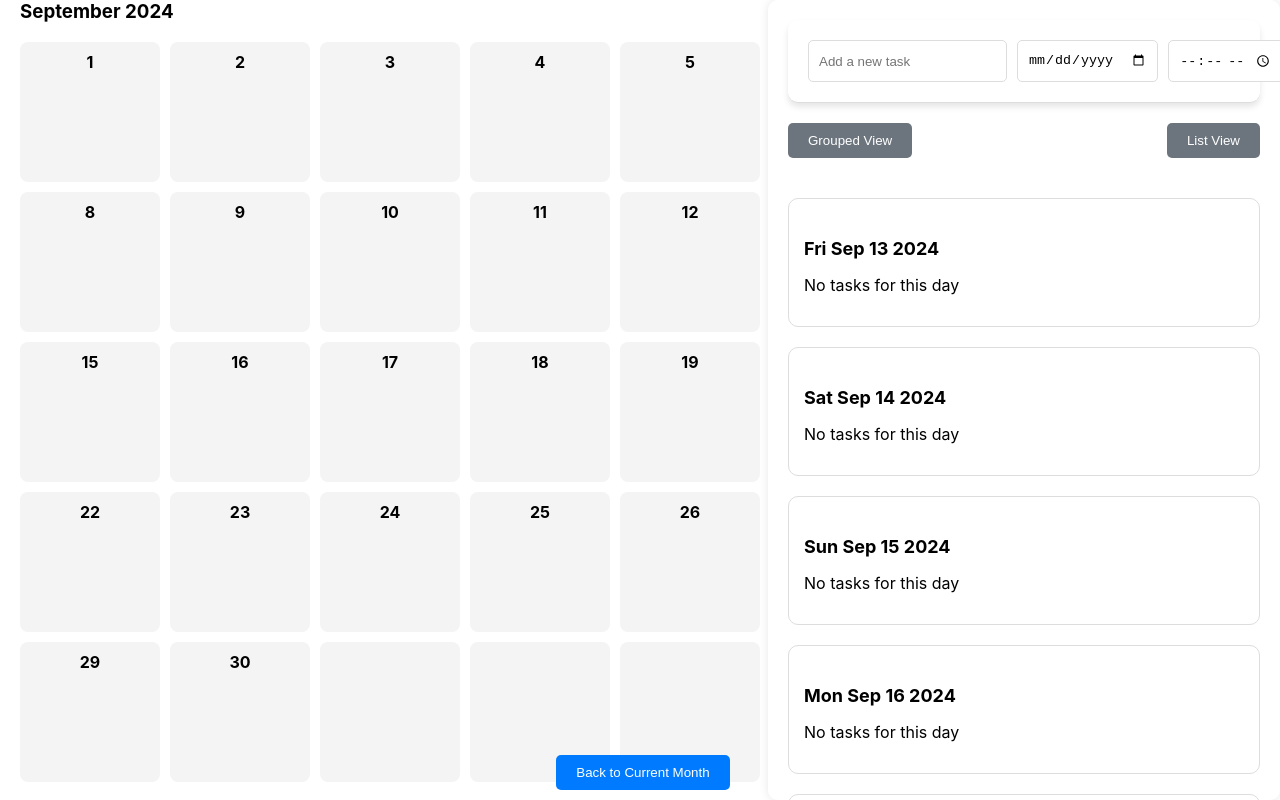
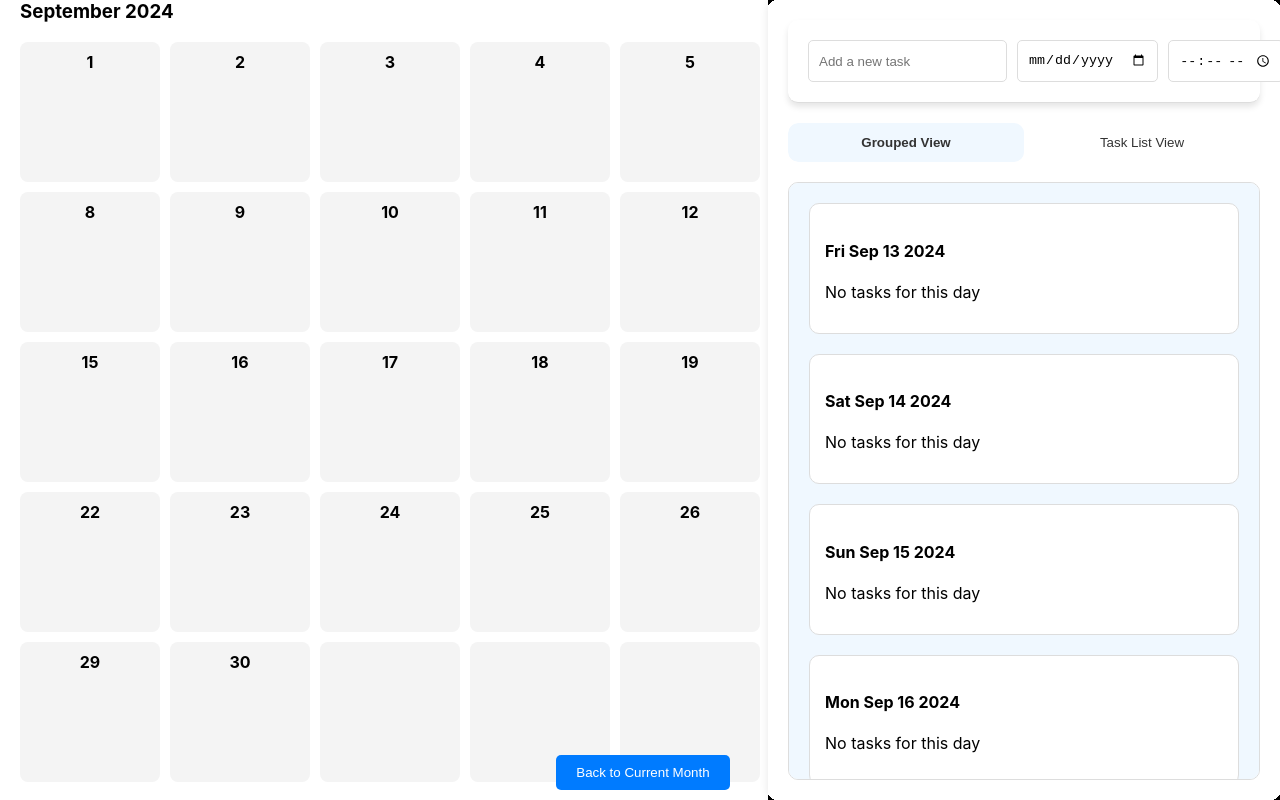
Before and after one commit to TuckTuckC/Calendar-Plus, a React (Create React App) app: page / in a window 1280 px wide. Built offline with nearby package versions, Linux system fonts and the light colour scheme; the HTML template or start-up script is replaced by a standard one.

Commit message:
removes all errors, all features work properly

```diff
--- a/src/App.js
+++ b/src/App.js
@@ -13,7 +13,11 @@ const App = () => {
 
   return (
     <div className="app-container">
-      <Calendar todoList={todoList} />
+      <Calendar
+        todoList={todoList}
+        setModalItem={setModalItem}
+        setModalVisibility={setModalVisibility}
+      />
       <TodoList
         todoList={todoList}
         setTodoList={setTodoList}
--- a/src/Components/Calendar/Calendar.jsx
+++ b/src/Components/Calendar/Calendar.jsx
@@ -1,9 +1,10 @@
 import React, { useEffect, useRef, useState } from 'react';
 import { shouldRenderTaskOnDate } from '../../hooks/controllers';
 import TodoItem from '../TodoItem/TodoItem';
+import Day from './Day';
 import './Calendar.css';
 
-const Calendar = ({ todoList }) => {
+const Calendar = ({ todoList, setModalItem, setModalVisibility }) => {
   const [monthOffsets, setMonthOffsets] = useState(Array.from({ length: 21 }, (_, i) => i - 10));
   const calendarRef = useRef(null);
   const currentDate = new Date();
@@ -68,14 +69,7 @@ const Calendar = ({ todoList }) => {
       const tasksForDay = todoList.filter((task) => shouldRenderTaskOnDate(task, currentDay));
 
       days.push(
-        <div key={`day-${year}-${month + 1}-${i}`} className="calendar-day">
-          <div className="day-number">{i}</div>
-          <div className="tasks-container">
-            {tasksForDay.length > 0 ? tasksForDay.map((task, index) => (
-              <TodoItem task={task} key={task.id} />
-            )) : <p></p>}
-          </div>
-        </div>
+        <Day currentDay={currentDay} tasksForDay={tasksForDay} setModalItem={setModalItem} setModalVisibility={setModalVisibility}/>
       );
     }
 
--- a/src/Components/Calendar/Day.jsx
+++ b/src/Components/Calendar/Day.jsx
@@ -1,26 +1,19 @@
 import React from 'react';
 import { useDrop } from 'react-dnd';
+import TodoItem from '../TodoItem/TodoItem';
 
-const Day = ({ currentDay, tasksForDay, onTaskDrop }) => {
-  const [, drop] = useDrop({
-    accept: 'task',
-    drop: (draggedTask) => {
-      onTaskDrop(draggedTask, currentDay);
-    },
-  });
+const Day = ({ currentDay, tasksForDay, setModalItem, setModalVisibility, onTaskDrop }) => {
 
   return (
-    <div ref={drop} className="calendar-day">
+    <div className="calendar-day">
       <div className="day-number">{currentDay.getDate()}</div>
       <div className="tasks-container">
         {tasksForDay.length > 0 ? (
           tasksForDay.map((task, index) => (
-            <div key={index} className="task">
-              {task.task}
-            </div>
+            <TodoItem task={task} setModalItem={setModalItem} setModalVisibility={setModalVisibility} />
           ))
         ) : (
-          <p>No tasks</p>
+          <p></p>
         )}
       </div>
     </div>
--- /dev/null
+++ b/src/Components/TodoItem/TodoItem.css
@@ -0,0 +1,17 @@
+.todo-item {
+    background-color: #f0f8ff;
+    padding: 10px;
+    border-radius: 5px;
+    margin-bottom: 10px;
+    border: 1px solid #ddd;
+    transition: background-color 0.3s ease;
+}
+
+.allDay {
+    background-color: #f8f0ff;
+}
+
+.todo-item:hover {
+    background-color: #d1ecff;
+    cursor: pointer;
+}
--- a/src/Components/TodoItem/TodoItemModal.jsx
+++ b/src/Components/TodoItem/TodoItemModal.jsx
@@ -12,6 +12,9 @@ function TodoItemModal({ modalVisibility, task, setModalVisibility, todoList, se
     if (!task) {
         return null; // If no task, render nothing
     }
+
+    console.log(taskName);
+
 
     const handleSave = () => {
         // Ensure the dueDate and dueTime are provided and create a Date object
--- a/src/Components/TodoList/TodoList.css
+++ b/src/Components/TodoList/TodoList.css
@@ -48,10 +48,59 @@
     background-color: #0056b3;
 }
 
-.todo-list {
-    margin-top: 20px;
+.view-toggle {
+    display: flex;
+    justify-content: space-between;
+    margin-bottom: 20px;
 }
 
+.view-toggle button {
+    padding: 10px 20px;
+    width: 50%;
+    height: 10vh;
+    background-color: #6c757d;
+    color: white;
+    border: none;
+    cursor: pointer;
+    transition: background-color 0.3s ease;
+}
+
+.view-toggle button:hover {
+    /* background-color: #cacaca; */
+    color: #333;
+}
+
+/* Scroll container for side-by-side views */
+/* Container for the side-by-side views */
+.scroll-container {
+    display: flex;
+    overflow-x: hidden; /* Horizontal scrolling between views */
+    width: 100%;
+    border: 1px solid #ddd;
+    border-radius: 10px;
+    box-sizing: border-box;
+    height: 100%; /* Set the height of the container */
+}
+
+/* Each view takes up 100% of the parent container width */
+.view-content {
+    flex: 0 0 100%; /* Each view takes full width, allowing horizontal scrolling */
+    padding: 20px;
+    box-sizing: border-box;
+    overflow-y: auto; /* Enable vertical scrolling inside each view */
+    scroll-behavior: smooth; /* Smooth vertical scrolling */
+}
+
+/* Styles for the grouped and list views */
+.grouped-view {
+    background-color: #f0f8ff;
+}
+
+.list-view {
+    background-color: #e6fff2;
+}
+
+/* Style each task category as before */
 .todo-category {
     background-color: #fff;
     padding: 15px;
@@ -60,71 +109,60 @@
     margin-bottom: 20px;
 }
 
-.todo-category h4 {
-    margin-bottom: 10px;
-    font-size: 18px;
+/* View toggle buttons */
+/* Container for view toggle buttons */
+.view-toggle {
+    position: relative;
+    display: flex;
+    justify-content: space-between;
+    margin-bottom: 20px;
+    height: 50px;
+    width: 100%;
+    border-radius: 10px;
+    overflow: hidden; /* Ensure the sliding effect stays within the bounds */
+}
+
+/* Common styles for both buttons */
+.view-toggle button {
+    position: relative;
+    z-index: 2; /* Ensure buttons are clickable on top of the sliding glass */
+    width: 50%;
+    height: 100%;
+    padding: 0;
+    background-color: transparent; /* No background color; the sliding effect will handle this */
+    color: #333;
+    border: none;
+    cursor: pointer;
+    transition: color 0.3s ease;
+}
+
+/* Active button */
+.view-toggle button.active {
+    color: #333; /* Change text color when active */
     font-weight: bold;
 }
 
-.todo-item {
-    background-color: #f0f8ff;
-    padding: 10px;
-    border-radius: 5px;
-    margin-bottom: 10px;
-    border: 1px solid #ddd;
-    transition: background-color 0.3s ease;
+/* Invisible box to simulate the sliding "glass" effect */
+.view-toggle::before {
+    content: '';
+    position: absolute;
+    top: 0;
+    left: 0;
+    width: 50%;
+    height: 100%;
+    background-color: #f0f8ff; /* Default color (Grouped View) */
+    border-radius: 10px;
+    transition: all 0.4s ease; /* Smooth sliding transition */
+    z-index: 1;
 }
 
-.todo-item:hover {
-    background-color: #d1ecff;
+/* When in Task List View, the background moves to the right */
+.view-toggle.active-list::before {
+    left: 50%;
+    background-color: #e6fff2; /* Color for Task List View */
 }
 
-.all-day-task {
-    background-color: #ffc1c1;
-    /* Different color for all-day tasks */
-    margin-top: 10px;
-    padding: 10px;
+/* Additional styles to make sure the buttons still look clickable */
+.view-toggle button:hover {
+    color: #fff;
 }
-
-/* Modal backdrop */
-.modal-backdrop {
-    position: fixed;
-    top: 0;
-    left: 0;
-    right: 0;
-    bottom: 0;
-    background: rgba(0, 0, 0, 0.5);
-    display: flex;
-    justify-content: center;
-    align-items: center;
-    z-index: 1000;
-}
-
-/* Modal content */
-.modal-content {
-    background: white;
-    padding: 20px;
-    border-radius: 8px;
-    box-shadow: 0 4px 8px rgba(0, 0, 0, 0.2);
-}
-
-/* View toggle buttons */
-.view-toggle {
-    display: flex;
-    justify-content: space-between;
-    margin-bottom: 20px;
-}
-
-.view-toggle button {
-    padding: 10px 20px;
-    background-color: #6c757d;
-    color: white;
-    border: none;
-    border-radius: 5px;
-    cursor: pointer;
-    transition: background-color 0.3s ease;
-}
-
-.view-toggle button:hover {
-    background-color: #5a6268;
-}
--- a/src/Components/TodoList/TodoList.jsx
+++ b/src/Components/TodoList/TodoList.jsx
@@ -1,4 +1,4 @@
-import React, { useState } from 'react';
+import React, { useState, useRef } from 'react';
 import './TodoList.css';
 import TodoItem from '../TodoItem/TodoItem';
 import { v4 as uuidv4 } from 'uuid';
@@ -9,8 +9,8 @@ const TodoList = ({ todoList, setTodoList, setModalItem, setModalVisibility }) =
   const [dueDate, setDueDate] = useState('');
   const [dueTime, setDueTime] = useState('');
   const [repeatOption, setRepeatOption] = useState('none');
-  const [isCustomModalOpen, setIsCustomModalOpen] = useState(false);
-  const [view, setView] = useState('grouped'); // New state to toggle between views
+  const scrollContainerRef = useRef(null); // Reference to scroll container
+  const [activeView, setActiveView] = useState('grouped'); // Track active view
 
   const handleAddTodo = () => {
     if (inputValue.trim() && dueDate) {
@@ -45,7 +45,7 @@ const TodoList = ({ todoList, setTodoList, setModalItem, setModalVisibility }) =
   };
 
   const groupedTasks = {};
-  const daysAhead = 30;
+  const daysAhead = 30; // Render 30 days ahead
   const today = new Date();
 
   todoList.forEach((task) => {
@@ -67,7 +67,7 @@ const TodoList = ({ todoList, setTodoList, setModalItem, setModalVisibility }) =
     }
   });
 
-  // View 1: Grouped by day
+  // Grouped view rendering (Render 30 days ahead properly)
   const renderTaskGroups = () => {
     let days = [];
     for (let i = 0; i <= daysAhead; i++) {
@@ -99,7 +99,7 @@ const TodoList = ({ todoList, setTodoList, setModalItem, setModalVisibility }) =
     return days;
   };
 
-  // View 2: List of all upcoming tasks
+  // List of all upcoming tasks
   const renderUpcomingTasks = () => {
     const sortedTasks = [...todoList].sort((a, b) => new Date(a.dueDate) - new Date(b.dueDate));
     return sortedTasks.map((task) => (
@@ -108,6 +108,20 @@ const TodoList = ({ todoList, setTodoList, setModalItem, setModalVisibility }) =
         <TodoItem task={task} setModalItem={setModalItem} setModalVisibility={setModalVisibility} />
       </div>
     ));
+  };
+
+  // Function to scroll left or right and update the active view
+  const scrollToView = (direction) => {
+    if (scrollContainerRef.current) {
+      const scrollAmount = scrollContainerRef.current.offsetWidth;
+      scrollContainerRef.current.scrollBy({
+        left: direction === 'left' ? -scrollAmount : scrollAmount,
+        behavior: 'smooth',
+      });
+
+      // Update active view
+      setActiveView(direction === 'left' ? 'grouped' : 'list');
+    }
   };
 
   return (
@@ -140,15 +154,30 @@ const TodoList = ({ todoList, setTodoList, setModalItem, setModalVisibility }) =
         <button onClick={handleAddTodo}>Add</button>
       </div>
 
-      {/* View toggler */}
-      <div className="view-toggle">
-        <button onClick={() => setView('grouped')}>Grouped View</button>
-        <button onClick={() => setView('list')}>List View</button>
+      {/* View toggler with active view tracking */}
+      <div className={`view-toggle ${activeView === 'list' ? 'active-list' : ''}`}>
+        <button
+          className={`view-button ${activeView === 'grouped' ? 'active' : ''}`}
+          onClick={() => scrollToView('left')}
+        >
+          Grouped View
+        </button>
+        <button
+          className={`view-button ${activeView === 'list' ? 'active' : ''}`}
+          onClick={() => scrollToView('right')}
+        >
+          Task List View
+        </button>
       </div>
 
-      {/* Task list based on selected view */}
-      <div className="todo-list">
-        {view === 'grouped' ? renderTaskGroups() : renderUpcomingTasks()}
+      {/* Scrollable view container */}
+      <div className="scroll-container" ref={scrollContainerRef}>
+        <div className="view-content grouped-view">
+          {renderTaskGroups()}
+        </div>
+        <div className="view-content list-view">
+          {renderUpcomingTasks()}
+        </div>
       </div>
     </div>
   );
```
Also changed, not shown: src/Components/TodoItem/TodoItem.jsx (+5 -4 lines).
